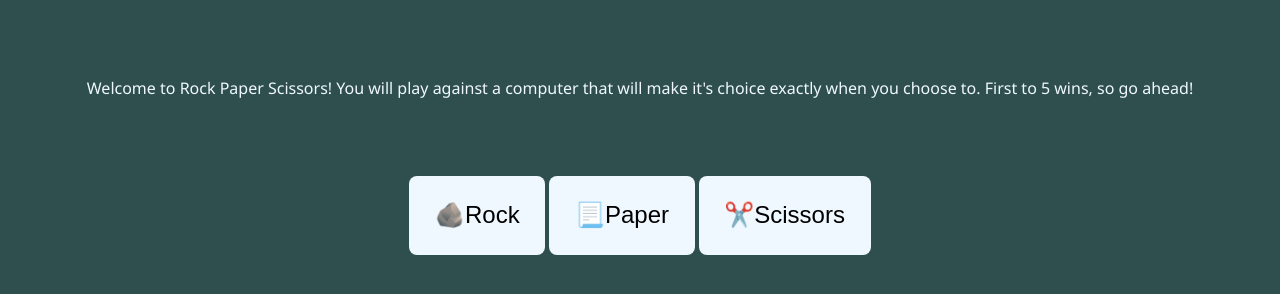
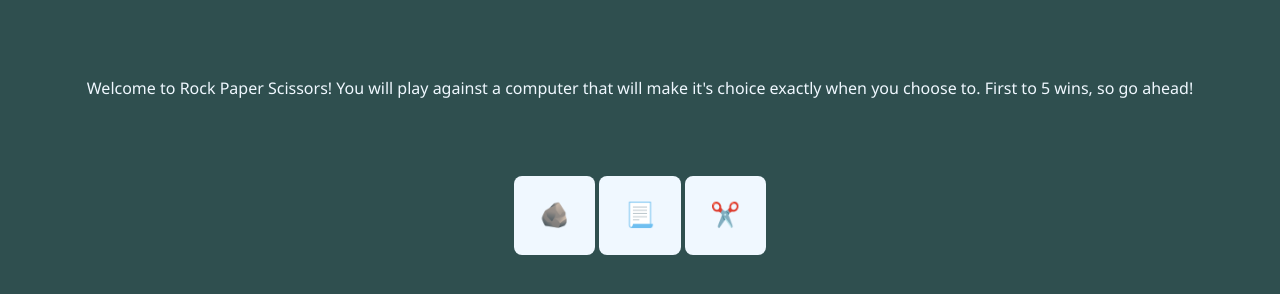
Before and after one commit to RileyTyler12/odin-rockpaperscissors-project, a plain HTML site: page index.html in a window 1280 px wide. Drawn offline with Linux system fonts and the light colour scheme.

Commit message:
Remove button labels from game buttons for a cleaner UI

```diff
--- a/index.html
+++ b/index.html
@@ -15,9 +15,9 @@
         </div>
 
         <div id="buttons">
-            <button class="game-button" id="Rock">🪨Rock</button>
-            <button class="game-button" id="Paper">📃Paper</button>
-            <button class="game-button" id="Scissors">✂️Scissors</button>
+            <button class="game-button" id="Rock">🪨</button>
+            <button class="game-button" id="Paper">📃</button>
+            <button class="game-button" id="Scissors">✂️</button>
         </div>
     </div>
 
```
